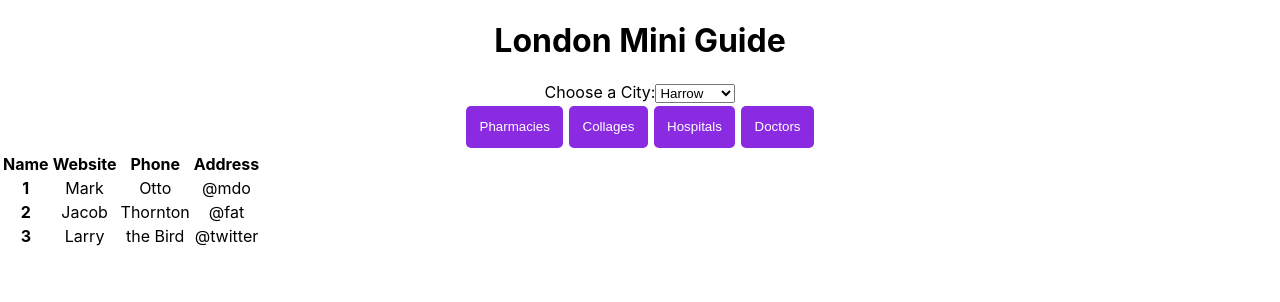
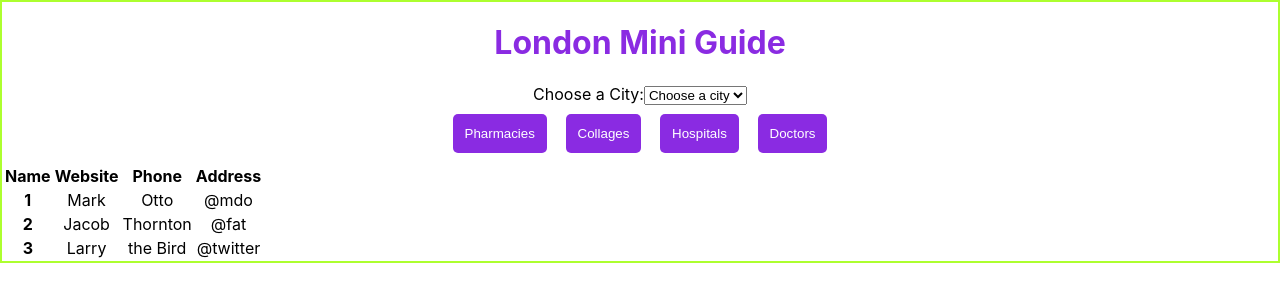
Before and after one commit to Taslima26/london-mini-guide-client, a React (Create React App) app: page / in a window 1280 px wide. Shown: the top 302 px of the page. Built offline with nearby package versions, Linux system fonts and the light colour scheme.

Commit message:
some gui sorted

```diff
--- a/src/App.css
+++ b/src/App.css
@@ -1,18 +1,14 @@
 .App {
   text-align: center;
+  display: flex;
+  flex-flow: column;
+  align-content: center;
+  justify-content: center;
+  align-self: center;
+
+  border: greenyellow 2px solid;
 }
 
-.button {
-  background: blueviolet;
-  padding: 1em;
-  color: white;
-  border: none;
-  margin: 3px;
-  border-radius: 5px;
-  outline: none;
+.title {
+  color: blueviolet;
 }
-
-.button.toggled {
-  background: greenyellow;
-  color: black;
-}
--- a/src/App.js
+++ b/src/App.js
@@ -3,20 +3,19 @@ import logo from './logo.svg';
 import './App.css';
 import CitiesSelect from './Components/CitiesSelect';
 import CategoriesButtons from './Components/CategoriesButtons';
-import PharmacyTable from './Components/PharmacyTable';
+import DataTable from './Components/DataTable';
 
-function App() {
-  const [City, setCity] = useState('Harrow');
+function App () {
+  const [City, setCity] = useState ('not selected');
 
-  console.log(City);
+  console.log (City);
   return (
     <div className="App">
-      <h1>London Mini Guide</h1>
+      <h1 className="title">London Mini Guide</h1>
 
-      <CitiesSelect setCity={setCity} />
+      <CitiesSelect City={City} setCity={setCity} />
 
-      <CategoriesButtons />
-      <PharmacyTable />
+      <DataTable />
     </div>
   );
 }
--- /dev/null
+++ b/src/Components/CategoriesButton.css
@@ -0,0 +1,14 @@
+.button {
+  background:blueviolet;
+  padding: 0.9em;
+  color: white;
+  border: none;
+  margin: 0.7em;
+  border-radius: 5px;
+  outline: none;
+}
+
+.button.toggled {
+  background: greenyellow;
+  color: black;
+}
--- a/src/Components/CategoriesButtons.jsx
+++ b/src/Components/CategoriesButtons.jsx
@@ -1,21 +1,23 @@
 import React, {useState} from 'react';
-import '../App.css';
+import './CategoriesButton.css';
+import CitySelect from './CitiesSelect';
 const res = [
   {name: 'Pharmacies'},
   {name: 'Collages'},
   {name: 'Hospitals'},
   {name: 'Doctors'},
 ];
-const CategoriesButtons = () => {
-  const [Toggle, setToggle] = useState(null);
+const CategoriesButtons = ({City}) => {
+  const [Toggle, setToggle] = useState (null);
 
+  console.log ('City value from CatagoriesButton', City);
 
-  return res.map((button, key) => (
-
+  return res.map ((button, key) => (
     <button
+      disabled={City === 'not selected' ? true : false}
       key={key}
       className={`button ${Toggle === key ? 'toggled' : ''}`}
-      onClick={() => setToggle(key)}
+      onClick={() => setToggle (key)}
     >
       {button.name}
     </button>
--- a/src/Components/CitiesSelect.jsx
+++ b/src/Components/CitiesSelect.jsx
@@ -1,20 +1,27 @@
 import React, {useState} from 'react';
-const CitiesSelect = ({setCity}) => {
-  const changeCity = event => {
-    event.preventDefault ();
-    setCity (event.target.value);
+import './CitiesSelect';
+import CategoriesButtons from './CategoriesButtons';
+const CitiesSelect = ({setCity ,City}) => {
+  const changeCity = (event) => {
+    event.preventDefault();
+    setCity(event.target.value);
   };
 
   return (
     <div>
-      <label for="Cities">Choose a City:</label>
+      <label for="Cities" >
+        Choose a City:
+      </label>
 
       <select name="cities" id="cities" onChange={changeCity}>
+        <option value='not selected'>Choose a city</option>
         <option value="Harrow">Harrow</option>
         <option value="Heathrow">Heathrow</option>
         <option value="Stratford">Stratford</option>
+      </select>
 
-      </select>
+
+      <div><CategoriesButtons City={City} /></div>
     </div>
   );
 };
--- a/src/Components/PharmacyTable.jsx
+++ b/src/Components/DataTable.jsx
@@ -1,6 +1,6 @@
 import React, {useState} from 'react';
 
-const PharmacyTable = () => {
+const DataTable = () => {
   return (
     <div>
       <table className="table">
@@ -37,4 +37,4 @@ const PharmacyTable = () => {
   );
 };
 
-export default PharmacyTable;
+export default DataTable;
```
Also changed, not shown: src/Components/CitiesSelect.css (added).
